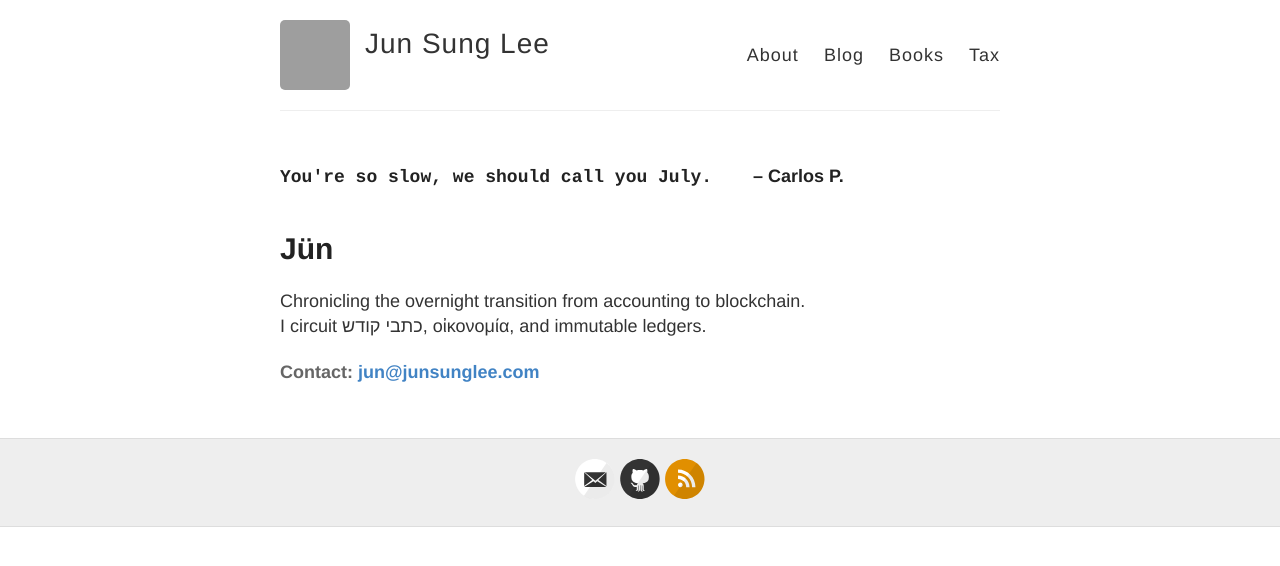
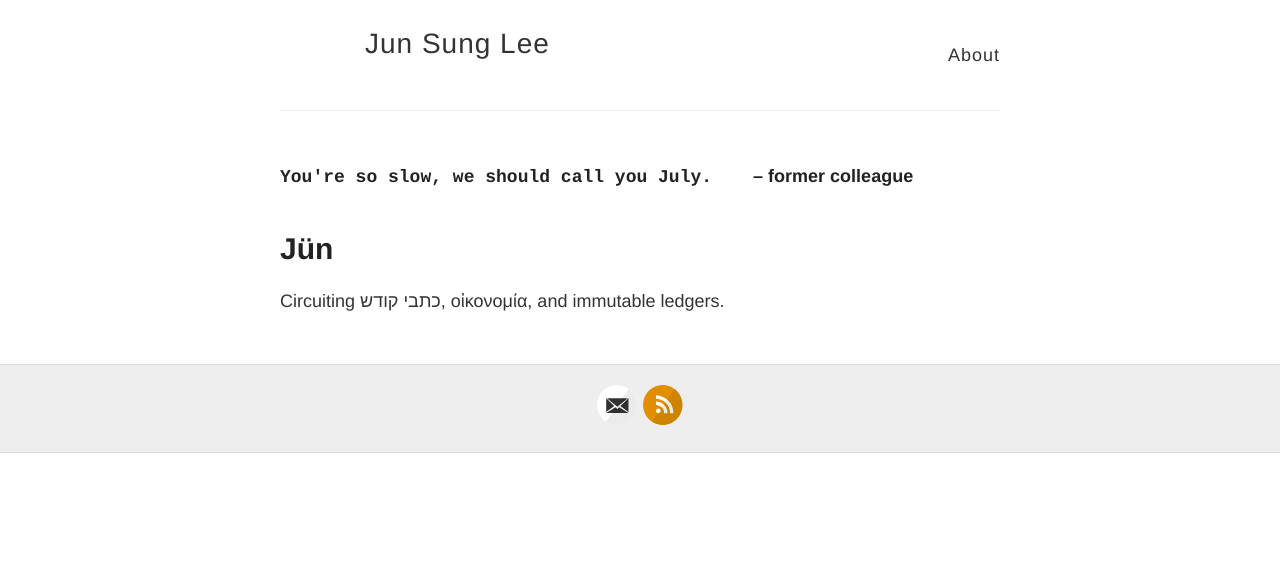
Before and after one commit to poastmil/junsunglee.com, a Jekyll site: the page built from about.md, in a window 1280 px wide. Shown: the top 566 px of the page. Built offline with Jekyll 4.4.1, drawn with Linux system fonts in a browser that asks for light colours; grey boxes are pictures that could not be loaded.

Commit message:
Staging site construction

```diff
--- a/_config.yml
+++ b/_config.yml
@@ -9,7 +9,7 @@ name: Jun Sung Lee
 # description:
 
 # URL of your avatar or profile pic (you could use your GitHub profile pic)
-avatar: https://avatars.githubusercontent.com/jun-sung
+# avatar: https://avatars.githubusercontent.com/jun-sung
 
 #
 # Flags below are optional
@@ -21,7 +21,7 @@ footer-links:
   email: jun@junsunglee.com
   facebook:
   flickr:
-  github: jun-sung
+  github:
   instagram:
   linkedin:
   pinterest:
--- a/_layouts/default.html
+++ b/_layouts/default.html
@@ -28,9 +28,9 @@
 
           <nav>
             <a href="{{ site.baseurl }}/about">About</a>
-            <a href="{{ site.baseurl }}/">Blog</a>
-            <a href="{{ site.baseurl }}/books">Books</a>
-            <a href="{{ site.baseurl }}/tax">Tax</a>
+            <!--<a href="{{ site.baseurl }}/">Blog</a>-->
+            <!--<a href="{{ site.baseurl }}/books">Books</a>-->
+            <!--<a href="{{ site.baseurl }}/tax">Tax</a>-->
             <!--<a href="{{ site.baseurl }}/music">Music</a>-->
           </nav>
         </header>
--- a/about.md
+++ b/about.md
@@ -4,11 +4,8 @@ title: About
 permalink: /about/
 ---
 
-###### `You're so slow, we should call you July.`   -- Carlos P.
+###### `You're so slow, we should call you July.`   -- former colleague
 
 # Jün
 
-Chronicling the overnight transition from accounting to blockchain.
-I circuit כתבי קודש, οἰκονομία, and immutable ledgers.
-
-#### Contact: <jun@junsunglee.com>
+Circuiting כתבי קודש, οἰκονομία, and immutable ledgers.
```
Also changed, not shown: _drafts/2021-11-16-Get-Your-IRS-Transcripts-NOW.md (renamed from _posts/2021-11-16-Get-Your-IRS-Transcripts-NOW.md), _drafts/2021-12-14-Cryptocurrency-Tax.md (renamed from _posts/2021-12-14-Cryptocurrency-Tax.md), _drafts/2021-2-12-ConsenSys-Blockchain-Developer-Bootcamp.md (renamed from _posts/2021-2-12-ConsenSys-Blockchain-Developer-Bootcamp.md), _drafts/2021-3-30-A-Tale-of-Tax-Licensing.md (renamed from _posts/2021-3-30-A-Tale-of-Tax-Licensing.md).
